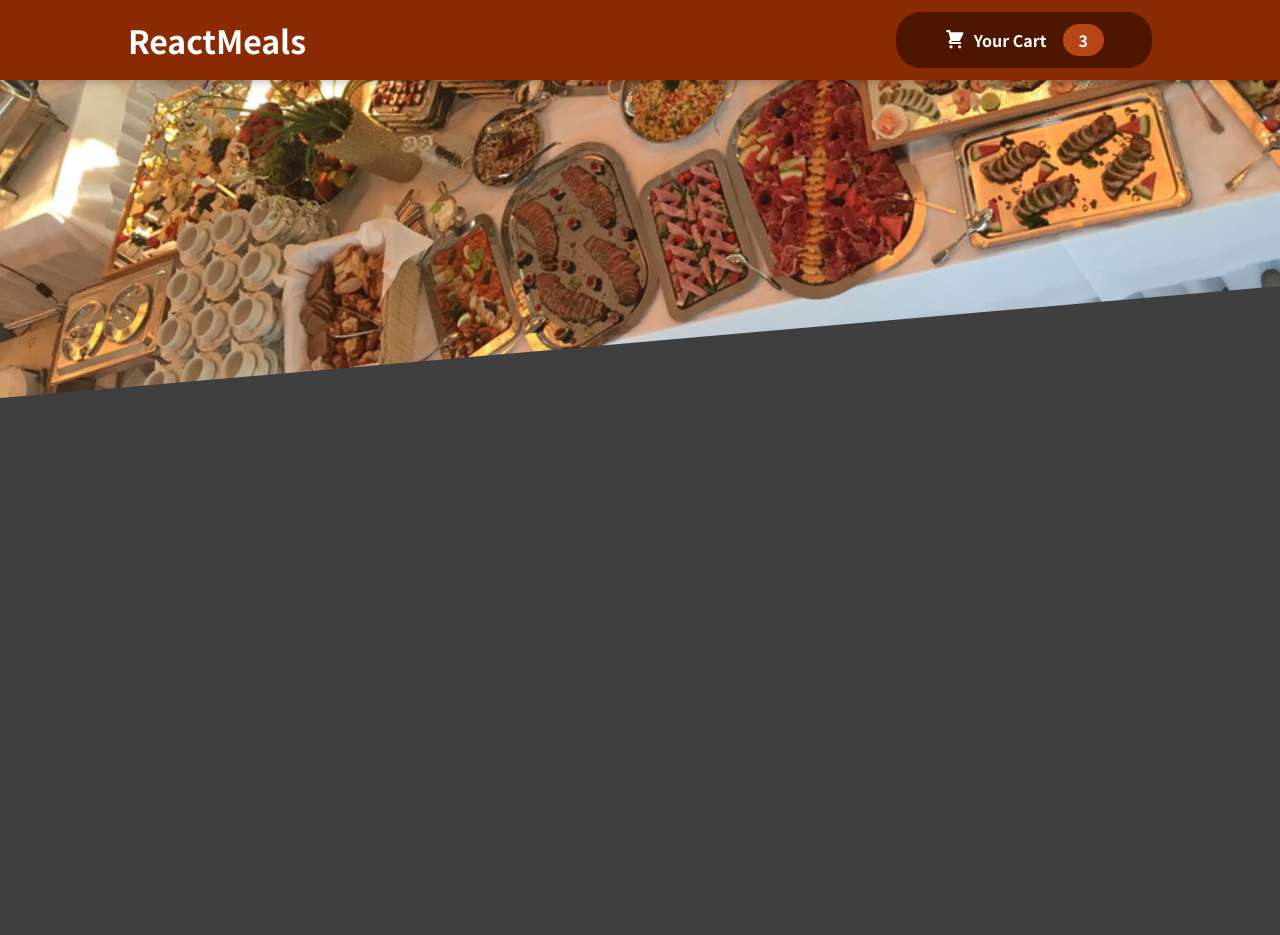
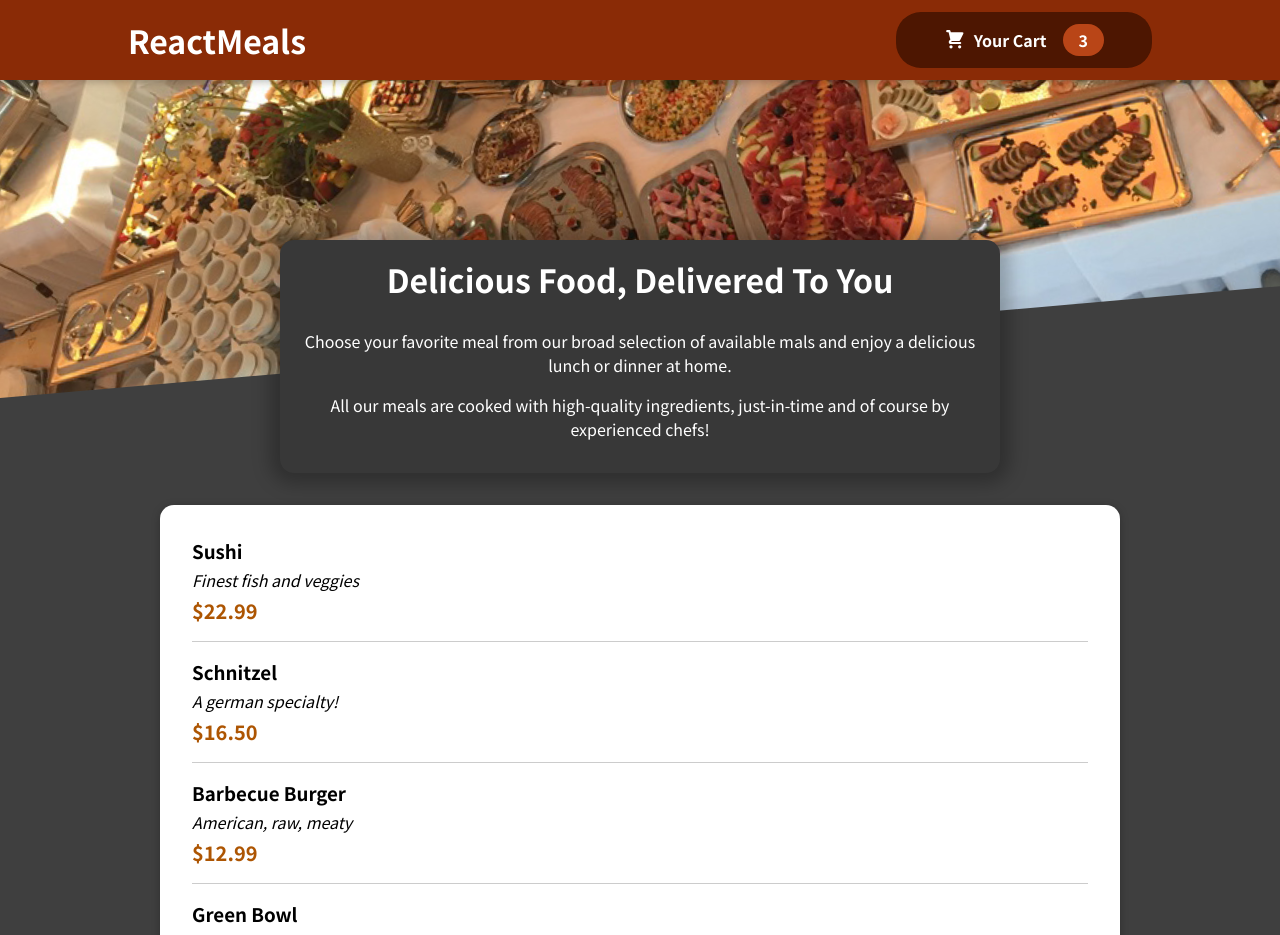
Before and after one commit to pauliand3138/react-food-order, a JavaScript app: page / in a window 1280 px wide. Shown: the top 935 px of the page. Before the commit the page ends 800 px from the top, so only its background shows below. Built offline with nearby package versions, Linux system fonts and the light colour scheme.

Commit message:
Display all meals and meal summary

```diff
--- a/src/App.js
+++ b/src/App.js
@@ -1,9 +1,12 @@
 import Header from "./components/Layout/Header";
-
+import Meals from "./components/Meals/Meals";
 function App() {
     return (
         <>
             <Header />
+            <main>
+                <Meals />
+            </main>
         </>
     );
 }
--- /dev/null
+++ b/src/components/Meals/AvailableMeals.js
@@ -0,0 +1,52 @@
+import Card from "../UI/Card";
+import MealItem from "./MealItem/MealItem";
+
+import classes from "./AvailableMeals.module.css";
+
+const DUMMY_MEALS = [
+    {
+        id: "m1",
+        name: "Sushi",
+        description: "Finest fish and veggies",
+        price: 22.99,
+    },
+    {
+        id: "m2",
+        name: "Schnitzel",
+        description: "A german specialty!",
+        price: 16.5,
+    },
+    {
+        id: "m3",
+        name: "Barbecue Burger",
+        description: "American, raw, meaty",
+        price: 12.99,
+    },
+    {
+        id: "m4",
+        name: "Green Bowl",
+        description: "Healthy...and green...",
+        price: 18.99,
+    },
+];
+
+const AvailableMeals = () => {
+    const mealsList = DUMMY_MEALS.map((meal) => (
+        <MealItem
+            key={meal.id}
+            name={meal.name}
+            description={meal.description}
+            price={meal.price}
+        />
+    ));
+
+    return (
+        <section className={classes.meals}>
+            <Card>
+                <ul>{mealsList}</ul>
+            </Card>
+        </section>
+    );
+};
+
+export default AvailableMeals;
--- /dev/null
+++ b/src/components/Meals/AvailableMeals.module.css
@@ -0,0 +1,24 @@
+.meals {
+    max-width: 60rem;
+    width: 90%;
+    margin: 2rem auto;
+    animation: meals-appear 1s ease-out forwards;
+}
+
+.meals ul {
+    list-style: none;
+    margin: 0;
+    padding: 0;
+}
+
+@keyframes meals-appear {
+    from {
+        opacity: 0;
+        transform: translateY(3rem);
+    }
+
+    to {
+        opacity: 1;
+        transform: translateY(0);
+    }
+}
--- /dev/null
+++ b/src/components/Meals/MealItem/MealItem.js
@@ -0,0 +1,17 @@
+import classes from "./MealItem.module.css";
+
+const MealItem = (props) => {
+    const price = `$${props.price.toFixed(2)}`;
+    return (
+        <li className={classes.meal}>
+            <div>
+                <h3>{props.name}</h3>
+                <div className={classes.description}>{props.description}</div>
+                <div className={classes.price}>{price}</div>
+            </div>
+            <div></div>
+        </li>
+    );
+};
+
+export default MealItem;
--- /dev/null
+++ b/src/components/Meals/MealItem/MealItem.module.css
@@ -0,0 +1,22 @@
+.meal {
+    display: flex;
+    justify-content: space-between;
+    margin: 1rem;
+    padding-bottom: 1rem;
+    border-bottom: 1px solid #ccc;
+}
+
+.meal h3 {
+    margin: 0 0 0.25rem 0;
+}
+
+.description {
+    font-style: italic;
+}
+
+.price {
+    margin-top: 0.25rem;
+    font-weight: bold;
+    color: #ad5502;
+    font-size: 1.25rem;
+}
--- /dev/null
+++ b/src/components/Meals/Meals.js
@@ -0,0 +1,13 @@
+import MealsSummary from "./MealsSummary";
+import AvailableMeals from "./AvailableMeals";
+
+const Meals = () => {
+    return (
+        <>
+            <MealsSummary />
+            <AvailableMeals />
+        </>
+    );
+};
+
+export default Meals;
--- /dev/null
+++ b/src/components/Meals/MealsSummary.js
@@ -0,0 +1,19 @@
+import classes from "./MealsSummary.module.css";
+
+const MealsSummary = () => {
+    return (
+        <section className={classes.summary}>
+            <h2>Delicious Food, Delivered To You</h2>
+            <p>
+                Choose your favorite meal from our broad selection of available
+                mals and enjoy a delicious lunch or dinner at home.
+            </p>
+            <p>
+                All our meals are cooked with high-quality ingredients,
+                just-in-time and of course by experienced chefs!
+            </p>
+        </section>
+    );
+};
+
+export default MealsSummary;
--- /dev/null
+++ b/src/components/Meals/MealsSummary.module.css
@@ -0,0 +1,18 @@
+.summary {
+    text-align: center;
+    max-width: 45rem;
+    width: 90%;
+    margin: auto;
+    margin-top: -10rem;
+    position: relative;
+    background-color: #383838;
+    color: white;
+    border-radius: 14px;
+    padding: 1rem;
+    box-shadow: 0 1px 18px 10px rgba(0, 0, 0, 0.25);
+}
+
+.summary h2 {
+    font-size: 2rem;
+    margin-top: 0;
+}
--- /dev/null
+++ b/src/components/UI/Card.js
@@ -0,0 +1,7 @@
+import classes from "./Card.module.css";
+
+const Card = (props) => {
+    return <div className={classes.card}>{props.children}</div>;
+};
+
+export default Card;
--- /dev/null
+++ b/src/components/UI/Card.module.css
@@ -0,0 +1,6 @@
+.card {
+    padding: 1rem;
+    box-shadow: 0 2px 8px rgba(0, 0, 0, 0.25);
+    border-radius: 14px;
+    background-color: white;
+}
```
Also changed, not shown: src/components/Meals/MealItem/MealItemForm.js (added).
